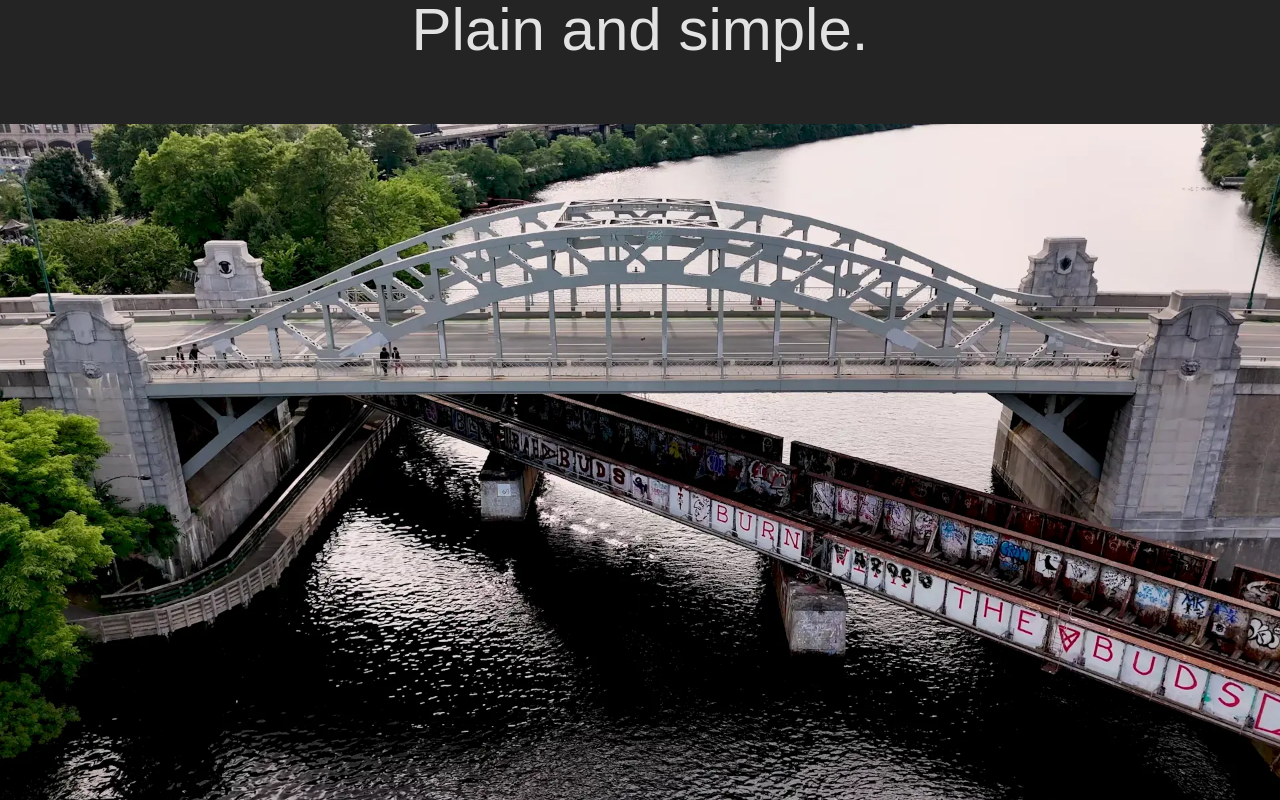
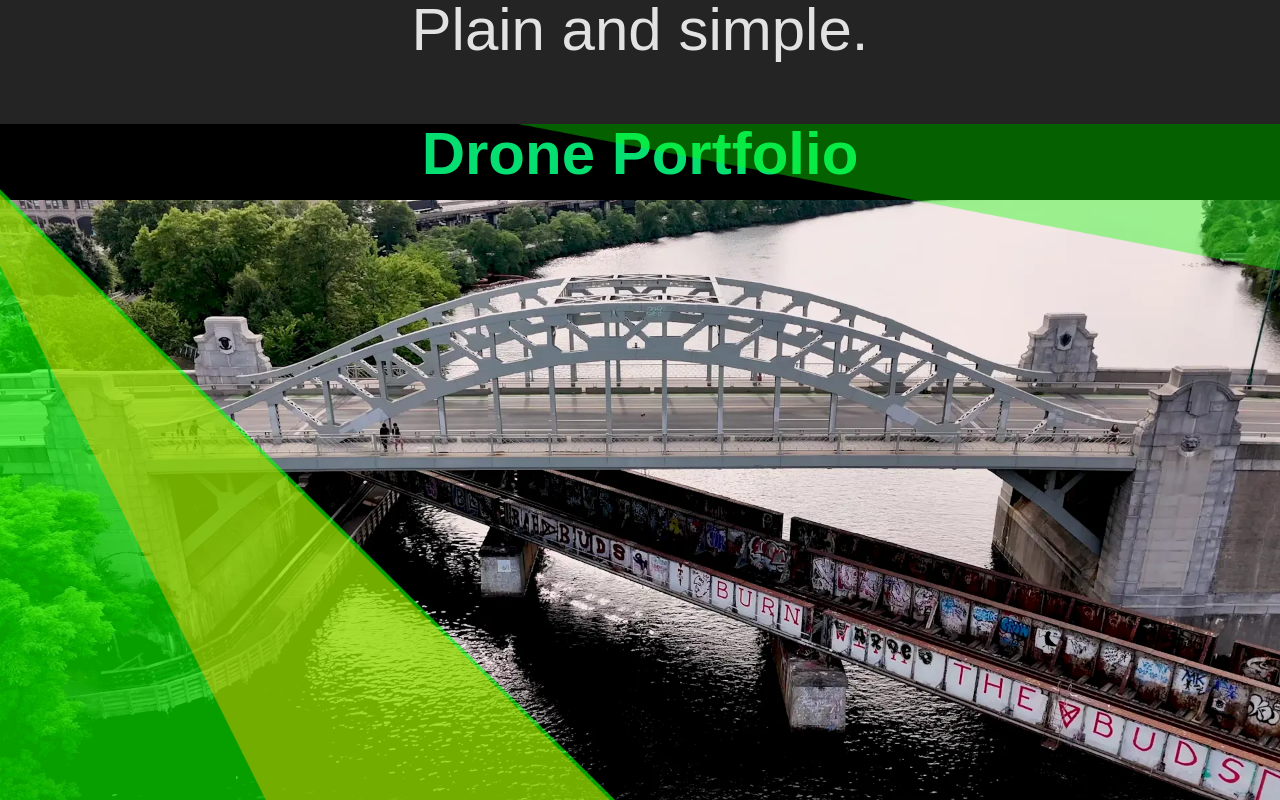
Before and after one commit to Beetle-Drones-Media/beetledronesmedia-website, a Next.js app in the folder beetledronesmedia-website/: page / in a window 1280 px wide. Shown: the part 1120-1920 px from the top of the page. Built offline with nearby package versions, Linux system fonts and the light colour scheme.

Commit message:
Chores: Superficial things and portfolio upgrade

```diff
--- a/beetledronesmedia-website/app/components/PortfolioSection.tsx
+++ b/beetledronesmedia-website/app/components/PortfolioSection.tsx
@@ -1,6 +1,10 @@
 'use client'
 import { useState, useEffect } from "react";
 
+
+function Header({ children }) {
+  return <h2 className="text-6xl font-bold mb-4 text-green-400 text-center">{children}</h2>;
+}
 
 function PortfolioSection(){
 
@@ -24,38 +28,26 @@ function PortfolioSection(){
     const file = portfolio[current];
     const isVideo = file.endsWith(".webm") || file.endsWith(".mp4");
     return (
-        <>
-        <div className="relative w-full h-[100vh] min-h-[400px] overflow-hidden bg-black">
 
-
+      <div className="relative w-full h-[100vh] overflow-hidden bg-black">
     <section id="portfolio">
-
-         <main
-
-          className="relative">
+        <Header>Drone Portfolio</Header>
+      <main className="relative">
         {isVideo ? (
-            <video
-            className="backgroundImage"
-            autoPlay
-            muted
-            loop
-            key={file}
-          >
-            <source src={ `/${file}` } type="video/webm" />
+          <video className="backgroundImage" autoPlay muted loop key={file}>
+            <source src={`/${file}`} type="video/webm" />
           </video>
         ) : (
-        <img
-          className="backgroundImage"
-          src={`/${file}`}
-          alt="Portfolio"
-          key={file}
-        />
+          <img className="backgroundImage" src={`/${file}`} alt="Portfolio" key={file} />
         )}
       </main>
-
     </section>
+    <img
+      src="/BDMPortfolioContainer.png"
+      className="absolute top-0 left-0 w-full h-full object-cover z-10 pointer-events-none"
+      alt=""
+    />
   </div>
-        </>
     );
 }
 
--- a/beetledronesmedia-website/package.json
+++ b/beetledronesmedia-website/package.json
@@ -9,8 +9,9 @@
     "lint": "eslint"
   },
   "dependencies": {
+    "framer-motion": "^12.38.0",
     "lenis": "^1.3.23",
-    "next": "16.2.4",
+    "next": "^16.2.4",
     "react": "19.2.5",
     "react-dom": "19.2.5"
   },
```
Also changed, not shown: beetledronesmedia-website/public/BDMPortfolioContainer.png (added), 1 other file (tests, documents, lock files or other folders). Lines whose indentation alone changed are shown as unchanged.
